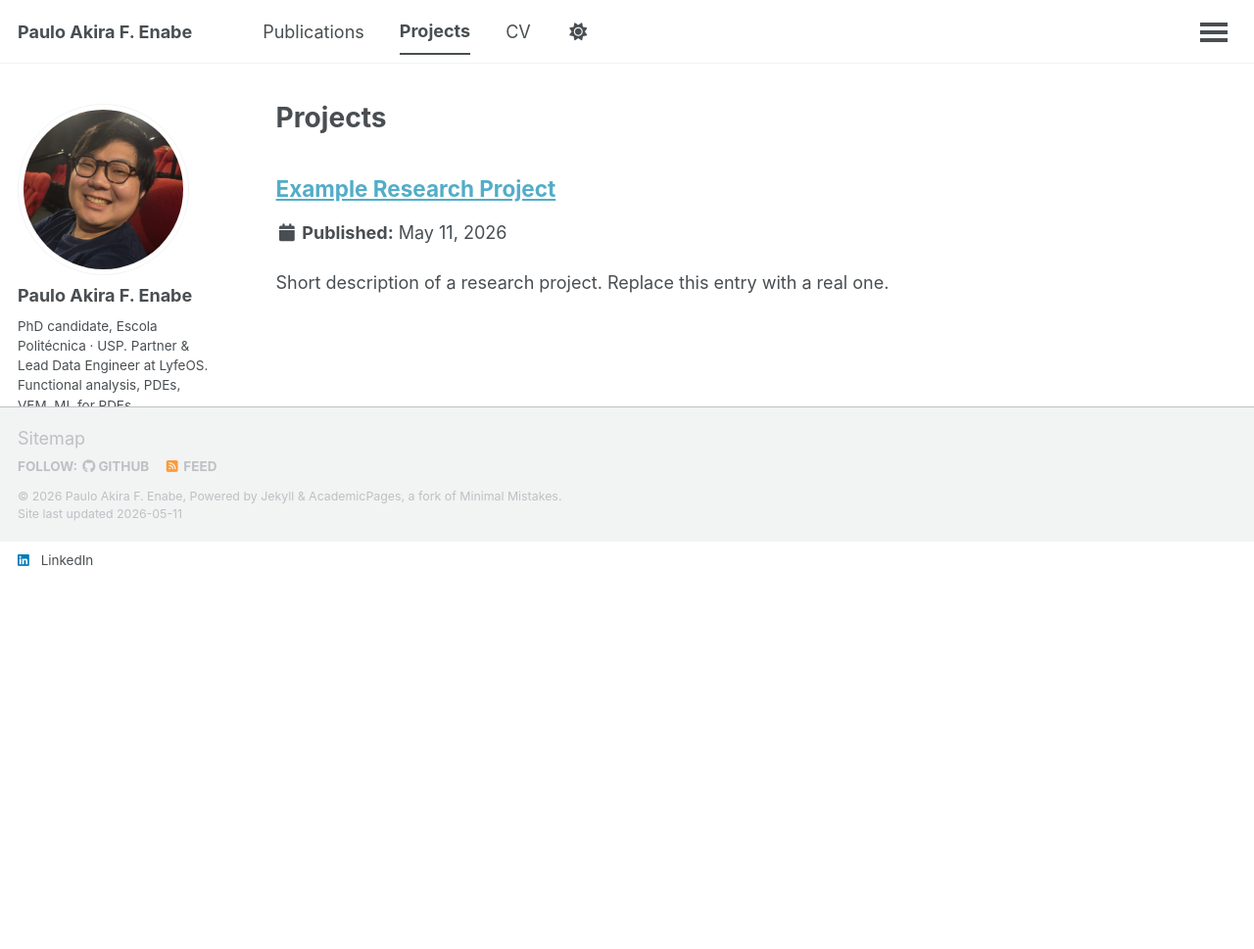
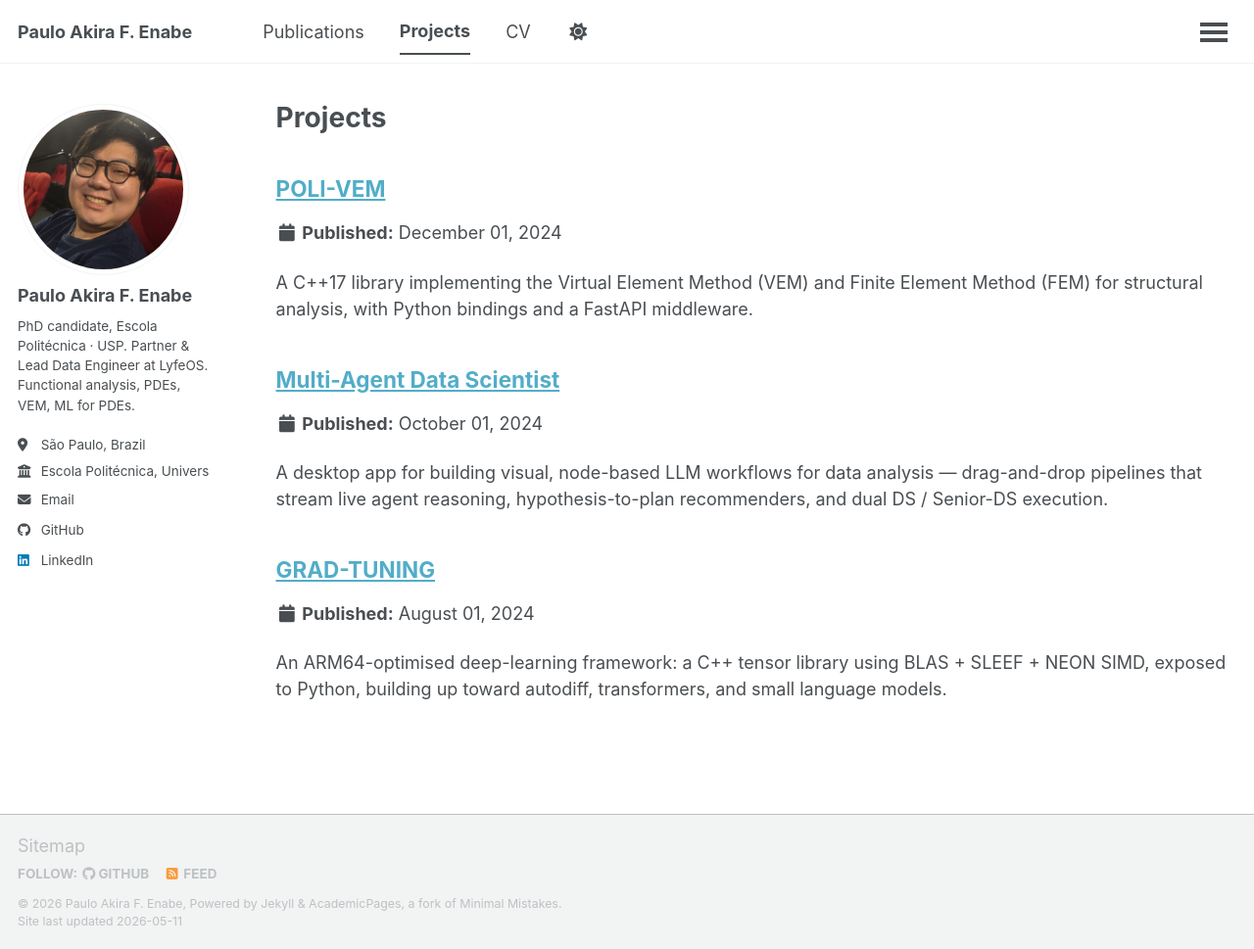
Before and after one commit to pauloakira/pauloakira.github.io, a Jekyll site: the page built from _pages/portfolio.html, in a window 1280 px wide and 969 px high. Shown: the whole window at 98% size. Built offline with Jekyll 4.4.1, drawn with Linux system fonts in a browser that asks for light colours; a script that is not in the unit is left out; part of the change alters nothing that is shown.

Commit message:
Replace example project with POLI-VEM, Multi-Agent DS, and GRAD-TUNING
Three real project descriptions, drawn from each repo's README:
- POLI-VEM: C++17 VEM/FEM library underlying the published papers
- Multi-Agent Data Scientist: Tauri+React node-based LLM analysis app
- GRAD-TUNING: ARM64-optimized DL framework (BLAS/SLEEF/NEON)

Projects sorted by date desc so POLI-VEM appears first.

Co-Authored-By: Claude Opus 4.7 (1M context) <noreply@anthropic.com>

```diff
--- a/_pages/portfolio.html
+++ b/_pages/portfolio.html
@@ -8,6 +8,7 @@ author_profile: true
 {% include base_path %}
 
 
-{% for post in site.portfolio %}
+{% assign projects = site.portfolio | sort: 'date' | reverse %}
+{% for post in projects %}
   {% include archive-single.html %}
 {% endfor %}
--- /dev/null
+++ b/_portfolio/ai-agents.md
@@ -0,0 +1,43 @@
+---
+title: "Multi-Agent Data Scientist"
+excerpt: "A desktop app for building visual, node-based LLM workflows for data analysis — drag-and-drop pipelines that stream live agent reasoning, hypothesis-to-plan recommenders, and dual DS / Senior-DS execution."
+collection: portfolio
+date: 2024-10-01
+---
+
+A desktop application for building and running AI-powered data analysis workflows.
+The main screen is a node-based canvas where you wire together data sources,
+context, and agents; runs stream live thoughts, tool calls, and observations into
+an event log.
+
+**Node types**
+
+| Node | Purpose |
+|------|---------|
+| Connector         | Connects to a CSV folder or Athena warehouse |
+| Context           | Injects markdown documentation into the agent's prompt |
+| Metrics Extraction| Reads chart images / CSVs and extracts descriptions with a vision LLM |
+| Recommender       | Converts product hypotheses into a structured analysis plan |
+| DS Agent          | The data scientist — asks a question, reasons over data, streams thinking |
+
+**Recommender agent.** Instead of asking a precise analytical question, you state
+a product hypothesis. The Recommender profiles the connected tables (row counts,
+date ranges, column stats, grain), detects experiment-assignment columns, estimates
+sample sizes and statistical power, and emits a structured `AnalysisPlan` — typed
+hypotheses, scored candidate analyses, agent assignment (DS vs. Senior DS),
+execution order, and guardrails. The DS Agent then executes the plan and produces
+a markdown report.
+
+**Stack**
+
+Tauri + React desktop front-end, FastAPI + SSE backend, Python multi-agent
+orchestration. Plugs into OpenAI, Anthropic, and POE for model access; AWS Athena
+and CSV warehouse connectors; DuckDB-backed warehouse tools; markdown retrieval
+system for in-domain context.
+
+**MLOps / engineering choices**
+
+Auto-saving canvas with named workflow snapshots, JSON export/import, validation
+banner that distinguishes errors (block run) from warnings (allow run), live
+event-log streaming with one-shot cancellation, end-to-end pipelines from data
+ingestion through model deployment and monitoring.
--- /dev/null
+++ b/_portfolio/ai-grad-tuning.md
@@ -0,0 +1,38 @@
+---
+title: "GRAD-TUNING"
+excerpt: "An ARM64-optimised deep-learning framework: a C++ tensor library using BLAS + SLEEF + NEON SIMD, exposed to Python, building up toward autodiff, transformers, and small language models."
+collection: portfolio
+date: 2024-08-01
+---
+
+A deep-learning framework optimized for ARM64 processors. The goal is a numerical
+library focused on high performance and computational efficiency for both research
+prototyping and production inference, built from the metal up rather than wrapping
+an existing framework.
+
+**Tensor core (built)**
+
+A C++ tensor library with a Python binding layer (`core.tensor`, `core.nn`):
+
+- Linear-algebra operations — matmul, batched matmul, elementwise add/sub/mul,
+  scalar multiplication, dot product.
+- Tensor views — transpose, reshape, contiguity checks.
+- Activation functions implemented with **SLEEF** (vector-math libraries) and
+  **NEON** (ARM SIMD intrinsics): ReLU, Sigmoid, tanh.
+- Direct integration with BLAS for the heavy linear-algebra kernels.
+- Streamlined memory management aimed at avoiding unnecessary copies.
+
+**Roadmap (in progress)**
+
+Reverse-mode automatic differentiation, gradient accumulation, the full
+backpropagation pipeline, SGD and Adam optimizers, multithreading and GPU
+back-ends. The downstream goal is full transformer-class workloads —
+self-attention, multi-head attention, transformer blocks, and ultimately small
+language models — running on an efficient, dependency-light ARM64 stack.
+
+**Motivation**
+
+Apple-silicon and ARM-server machines are now the default for many ML workloads,
+but most deep-learning libraries are still tuned primarily for x86 / CUDA. GRAD-TUNING
+is an experiment in what a "first-principles" deep-learning stack looks like when
+the ARM64 vector unit, BLAS, and SLEEF are first-class targets from day one.
--- a/_portfolio/example-project.md
+++ /dev/null
@@ -1,14 +0,0 @@
----
-title: "Example Research Project"
-excerpt: "Short description of a research project. Replace this entry with a real one."
-collection: portfolio
----
-
-Replace this file with a real project. Each project lives as a markdown file in
-`_portfolio/`. Useful frontmatter fields:
-
-- `title` — project name
-- `excerpt` — one-line summary shown in the listing
-- `header.image` — optional banner image (place under `images/`)
-
-Body can include text, equations, code blocks, and figures.
--- /dev/null
+++ b/_portfolio/polivem.md
@@ -0,0 +1,42 @@
+---
+title: "POLI-VEM"
+excerpt: "A C++17 library implementing the Virtual Element Method (VEM) and Finite Element Method (FEM) for structural analysis, with Python bindings and a FastAPI middleware."
+collection: portfolio
+date: 2024-12-01
+---
+
+POLI-VEM is my main research codebase — a C++17 library implementing the Virtual
+Element Method (VEM) and Finite Element Method (FEM) for problems in solid
+mechanics, with a `pybind11` Python interface and a FastAPI REST middleware.
+
+**Solvers implemented**
+
+- **1D Euler-Bernoulli beam VEM** — arbitrary-order solver with static condensation
+  and distributed-load assembly.
+- **2D linear elastic VEM (k ≥ 1)** — energy projection $\Pi^\nabla$ for $k=1$ and
+  L²-strain projection $\Pi^\varepsilon$ for $k \geq 1$ (Artioli et al. 2018), with
+  verified convergence rates $O(h^k)$ on Voronoi and distorted polygonal meshes
+  ($k = 1, 2, 3$).
+- **2D axisymmetric VEM** — rotational-symmetry formulation incorporating the radial
+  weight in the weak form; supports `standard`, `divergence`, and `boundary`
+  stabilization strategies.
+- **Parabolic VEM** — time-dependent heat conduction with multiple time-integration
+  schemes.
+- **2D nonlinear VEM** — finite-deformation hyperelasticity with a Neo-Hookean
+  energy and two stabilization families:
+  - *Coupled (Van Huyssteen)* — triangulation-based, autodiff tangent, modified
+    Lamé parameters to prevent volumetric locking.
+  - *Decoupled (kernel-based)* — submesh-free, constant precomputed tangent,
+    deviatoric/volumetric decomposition in the principal frame.
+- **Hyperelastic FEM reference** — Q1, Q8 (2D) and H8 (3D) elements, Newton solver,
+  benchmarked against Cook's membrane.
+
+**Stack**
+
+C++17 · Eigen3 · nlohmann/json · OpenCV · autodiff · pybind11 · FastAPI.
+JSON mesh format, manufactured-solution convergence harnesses, Cook's-membrane
+benchmarks for k = 1, 2, 3.
+
+This codebase backs several of the papers on the [Publications](/publications/)
+page (axisymmetric VEM, parabolic VEM with SSP-RK time stepping, finite-strain
+stabilization scaling, and the hybrid VEM + deep-learning Euler-Bernoulli work).
```
